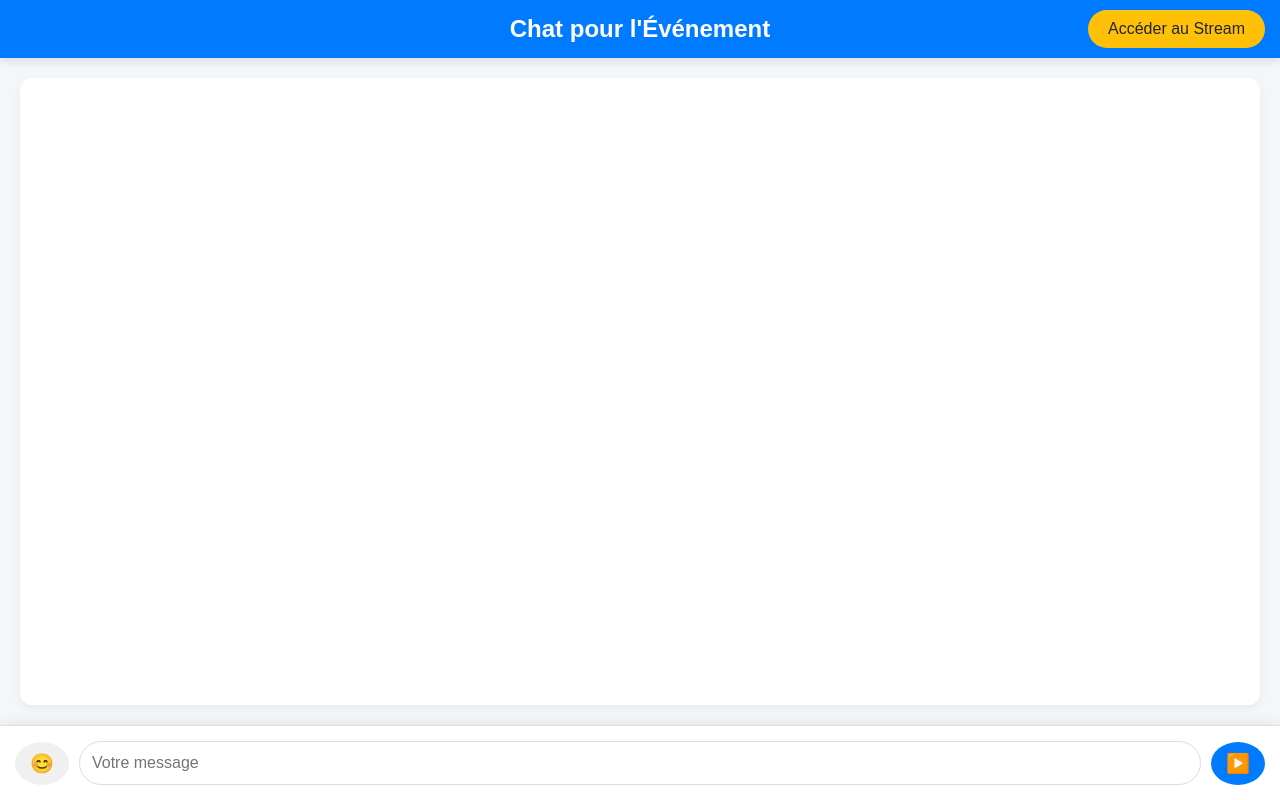
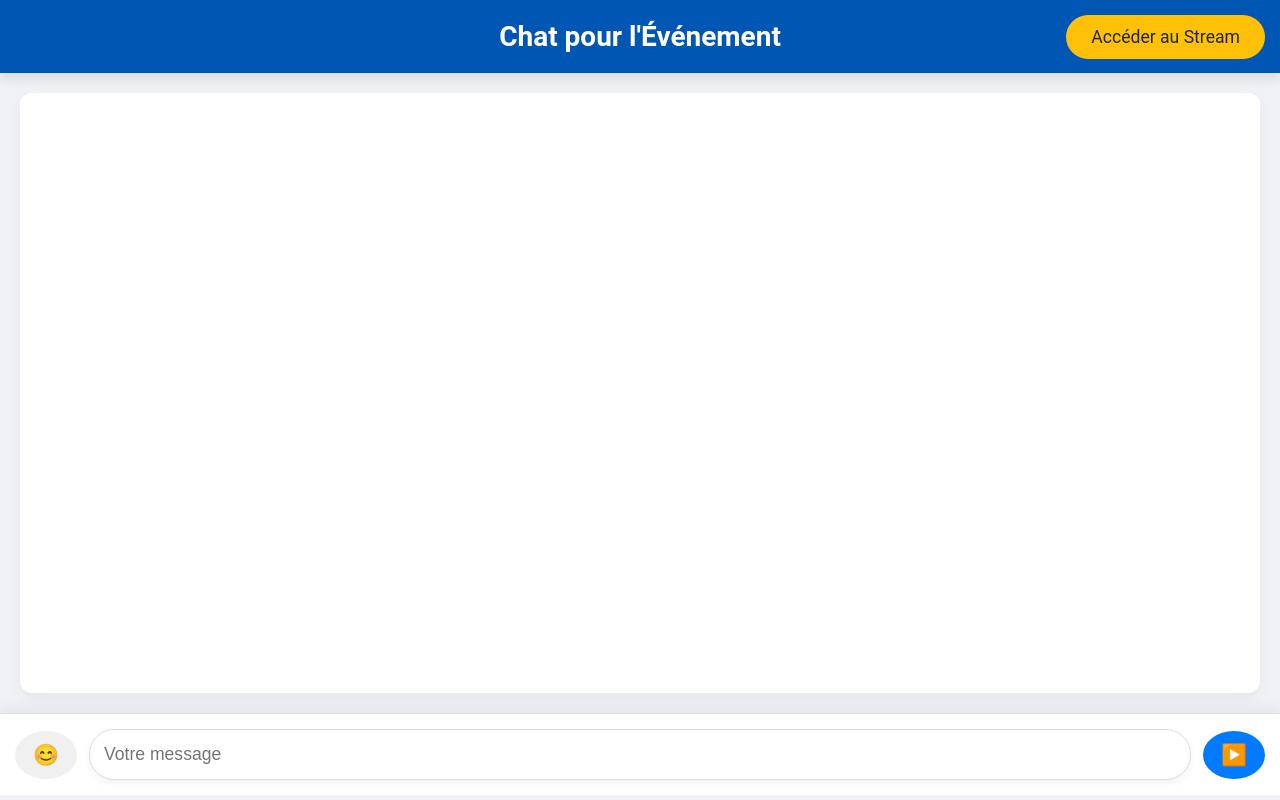
Before and after one commit to souksili/Event-Subscription-Chat-App, a Flask app: template templates/chat.html in a window 1280 px wide. Run offline with Flask 3, Linux system fonts and the light colour scheme; the template is opened without the code that fills it, so the values that code supplies are empty; some libraries are stand-ins or nearby versions.

Commit message:
Update css

```diff
--- a/templates/chat.html
+++ b/templates/chat.html
@@ -14,44 +13,43 @@
         }
 
         body {
-            font-family: 'Arial', sans-serif;
-            background-color: #f4f7f9;
+            font-family: 'Roboto', sans-serif;
+            background-color: #f0f2f5;
             color: #333;
             display: flex;
             flex-direction: column;
             height: 100vh;
             margin: 0;
+            padding: 0;
         }
 
-        /* En-tête */
         header {
-            background-color: #007bff;
+            background-color: #0056b3;
             color: #fff;
-            padding: 15px;
+            padding: 20px;
             text-align: center;
             position: relative;
-            box-shadow: 0 4px 8px rgba(0, 0, 0, 0.1);
+            box-shadow: 0 6px 12px rgba(0, 0, 0, 0.1);
         }
 
         header h1 {
-            font-size: 1.5rem;
+            font-size: 1.75rem;
             margin: 0;
         }
 
-        /* Bouton pour accéder au stream */
         .stream-button {
             position: absolute;
             right: 15px;
             top: 50%;
             transform: translateY(-50%);
-            padding: 10px 20px;
+            padding: 12px 25px;
             background-color: #ffc107;
             color: #212529;
             border: none;
-            border-radius: 25px;
+            border-radius: 30px;
             cursor: pointer;
             text-decoration: none;
-            font-size: 1rem;
+            font-size: 1.1rem;
             transition: background-color 0.3s ease;
         }
 
@@ -59,23 +57,23 @@
             background-color: #e0a800;
         }
 
-        /* Messages */
         #messages {
             background: #fff;
             border-radius: 12px;
-            box-shadow: 0 4px 10px rgba(0, 0, 0, 0.05);
+            box-shadow: 0 6px 15px rgba(0, 0, 0, 0.05);
             margin: 20px;
             padding: 20px;
             flex-grow: 1;
             overflow-y: auto;
+            max-height: calc(100vh - 200px); /* Limiter la hauteur de la fenêtre de messages */
         }
 
         .message {
             display: flex;
             align-items: flex-end;
-            margin-bottom: 15px;
+            margin-bottom: 20px;
             opacity: 0;
-            animation: fadeIn 0.3s forwards;
+            animation: fadeIn 0.4s forwards;
         }
 
         .message.own {
@@ -116,45 +116,43 @@
             display: block;
             font-size: 0.75rem;
             color: #888;
-            margin-top: 5px;
+            margin-top: 8px;
             text-align: right;
         }
 
-        /* Animation fade-in */
         @keyframes fadeIn {
             from { opacity: 0; transform: translateY(10px); }
             to { opacity: 1; transform: translateY(0); }
         }
 
-        /* Formulaire d'envoi */
         #message-form {
             display: flex;
             align-items: center;
             padding: 15px;
             background-color: #fff;
             border-top: 1px solid #ddd;
-            box-shadow: 0 -4px 10px rgba(0, 0, 0, 0.05);
+            box-shadow: 0 -6px 12px rgba(0, 0, 0, 0.05);
         }
 
         #message-input {
             flex-grow: 1;
-            padding: 12px;
-            font-size: 1rem;
+            padding: 14px;
+            font-size: 1.1rem;
             border: 1px solid #ddd;
             border-radius: 25px;
-            margin-right: 10px;
+            margin-right: 12px;
             outline: none;
             transition: border-color 0.3s;
+            box-shadow: 0 4px 8px rgba(0, 0, 0, 0.05);
         }
 
         #message-input:focus {
-            border-color: #007bff;
+            border-color: #0056b3;
         }
 
-        /* Boutons du formulaire */
         #emoji-button, button[type="submit"] {
-            padding: 10px 15px;
-            font-size: 1.2rem;
+            padding: 12px 18px;
+            font-size: 1.3rem;
             cursor: pointer;
             background-color: #007bff;
             color: #fff;
@@ -166,7 +164,7 @@
         #emoji-button {
             background-color: #f0f0f0;
             color: #007bff;
-            margin-right: 10px;
+            margin-right: 12px;
         }
 
         #emoji-button:hover {
```
Also changed, not shown: other parts of templates/chat.html (+20 -22 lines).
